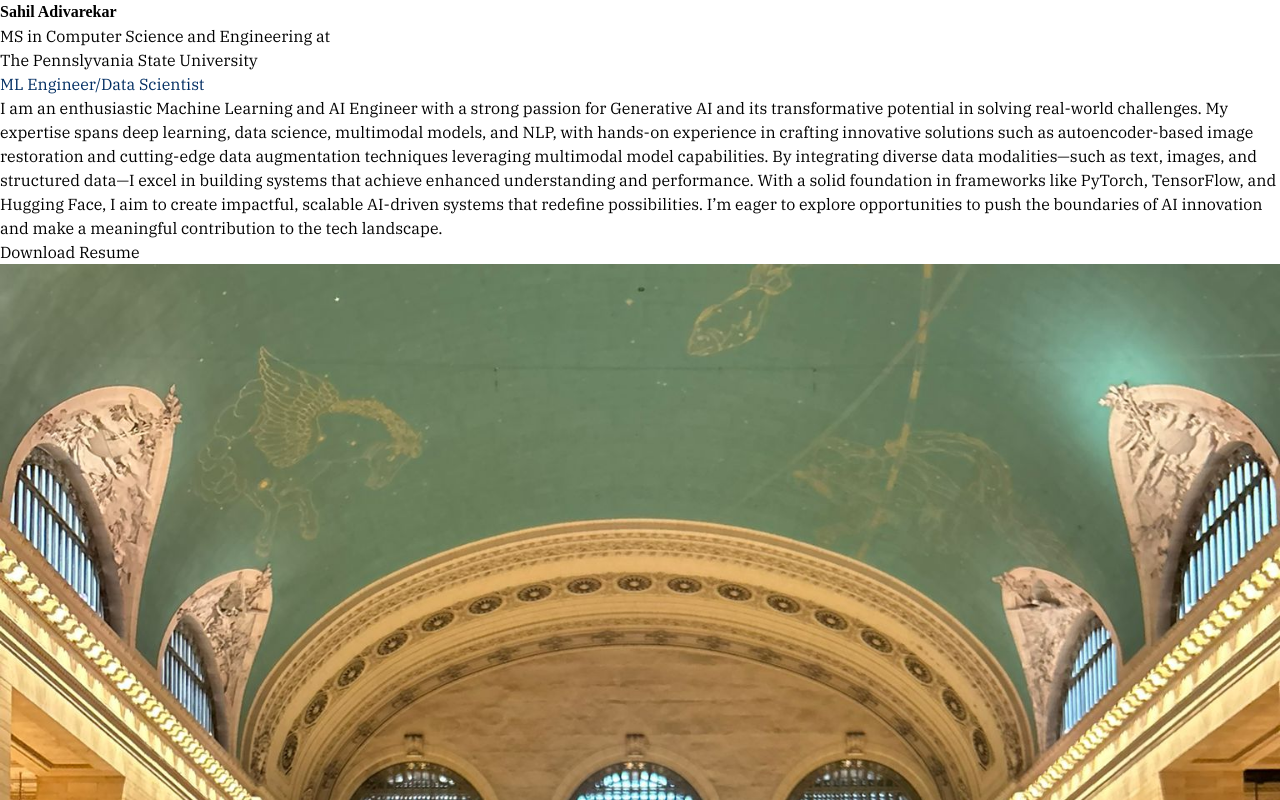
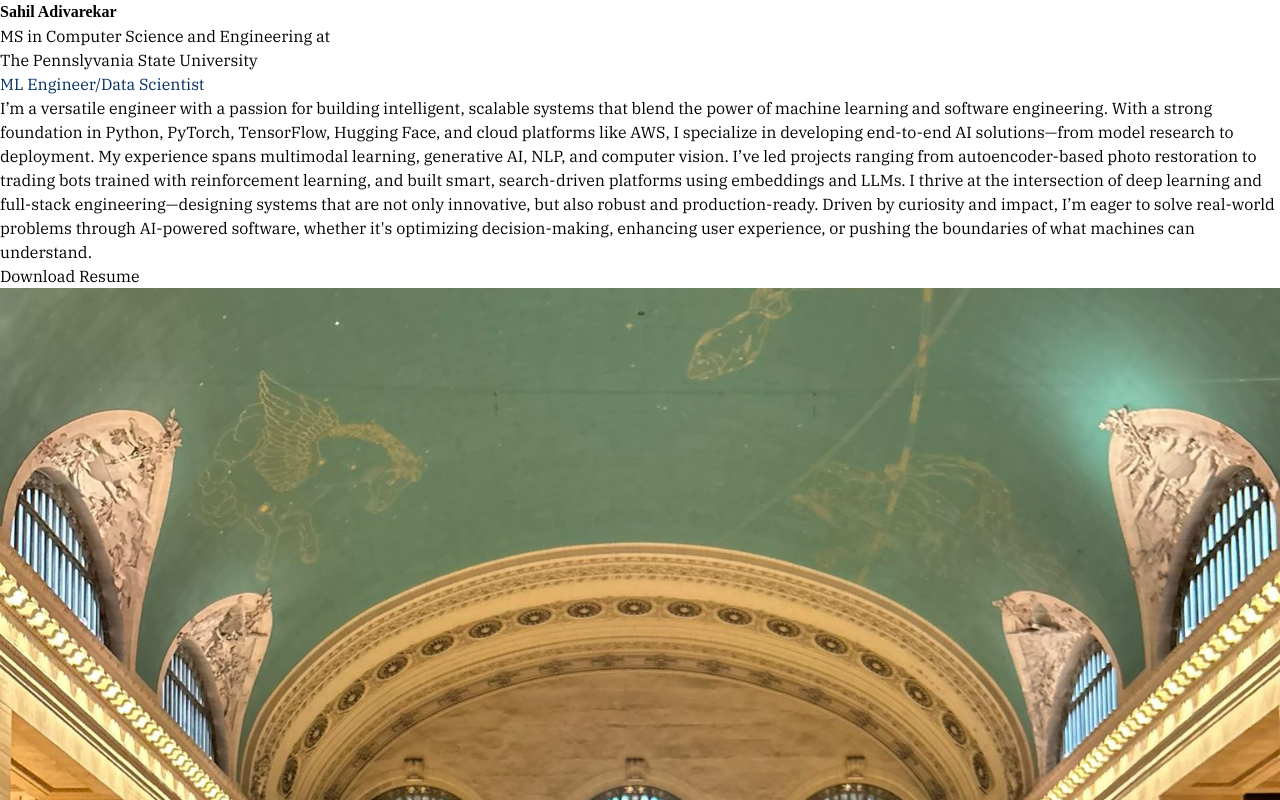
Before and after one commit to Sahiladiv/Portfolio_Sahil, a React (Vite) app: page / in a window 1280 px wide. Shown: the top 800 px of the page. Built offline with nearby package versions, Linux system fonts and the light colour scheme.

Commit message:
Update index.js

```diff
--- a/src/constants/index.js
+++ b/src/constants/index.js
@@ -1,8 +1 @@
-export const ABOUT_CONTENT = `I am an enthusiastic Machine Learning and AI Engineer with a strong passion for Generative AI and its transformative potential in solving real-world challenges. My expertise spans deep learning, data science, multimodal models, and NLP, with hands-on experience in crafting innovative solutions such as autoencoder-based image restoration and cutting-edge data augmentation techniques leveraging multimodal model capabilities. By integrating diverse data modalities—such as text, images, and structured data—I excel in building systems that achieve enhanced understanding and performance. With a solid foundation in frameworks like PyTorch, TensorFlow, and Hugging Face, I aim to create impactful, scalable AI-driven systems that redefine possibilities. I’m eager to explore opportunities to push the boundaries of AI innovation and make a meaningful contribution to the tech landscape.`;
-
-
-export const CONTACT = {
-  address: "767 Fifth Avenue, New York, NY 10153 ",
-  phoneNo: "+12 4555 666 00 ",
-  email: "me@example.com",
-};
+export const ABOUT_CONTENT = "I’m a versatile engineer with a passion for building intelligent, scalable systems that blend the power of machine learning and software engineering. With a strong foundation in Python, PyTorch, TensorFlow, Hugging Face, and cloud platforms like AWS, I specialize in developing end-to-end AI solutions—from model research to deployment. My experience spans multimodal learning, generative AI, NLP, and computer vision. I’ve led projects ranging from autoencoder-based photo restoration to trading bots trained with reinforcement learning, and built smart, search-driven platforms using embeddings and LLMs. I thrive at the intersection of deep learning and full-stack engineering—designing systems that are not only innovative, but also robust and production-ready. Driven by curiosity and impact, I’m eager to solve real-world problems through AI-powered software, whether it's optimizing decision-making, enhancing user experience, or pushing the boundaries of what machines can understand. "
```
